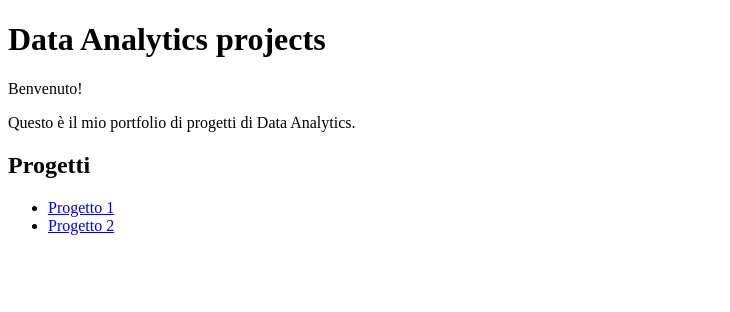
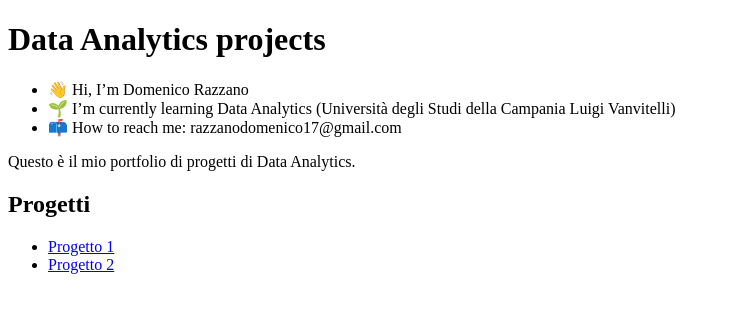
Before and after one commit to DomenicoRazzano/domenicorazzano.github.io, a plain HTML site: page index.html in a window 1280 px wide. Shown: the whole page, without its empty margins (0-730 px from the left). Drawn offline with Linux system fonts and the light colour scheme.

Commit message:
Update index.html

```diff
--- a/index.html
+++ b/index.html
@@ -7,7 +7,12 @@
 </head>
 <body>
     <h1>Data Analytics projects</h1>
-    <p>Benvenuto!</p>
+    <ul>
+<li>👋 Hi, I’m Domenico Razzano</li>
+<li>🌱 I’m currently learning Data Analytics (Università degli Studi della Campania Luigi Vanvitelli)</li>
+<li>📫 How to reach me: razzanodomenico17@gmail.com</li>
+</ul>
+
     <p>Questo è il mio portfolio di progetti di Data Analytics.</p>
     <h2>Progetti</h2>
     <ul>
```
